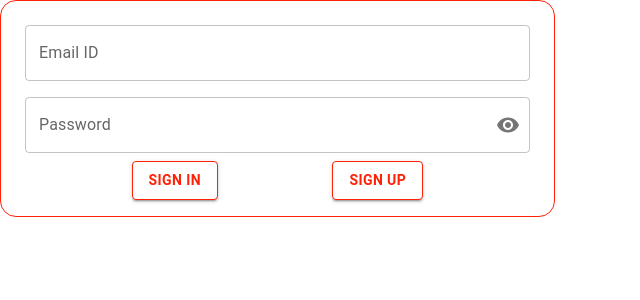
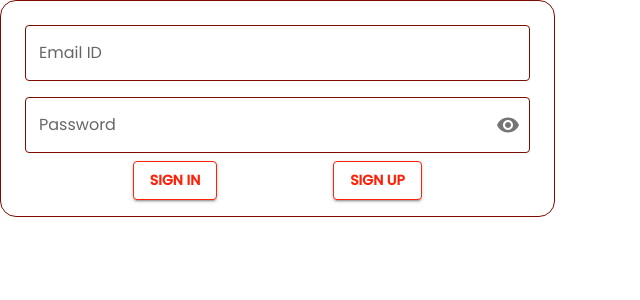
Before and after one commit to AatirNadim/JS-Crud-Project, a React (Create React App) app: page / in a window 1280 px wide. Shown: the top 300 px of the page, without its empty margins (0-640 px from the left). Built offline with nearby package versions, Linux system fonts and the light colour scheme.

Commit message:
done with auth

```diff
--- a/src/App.js
+++ b/src/App.js
@@ -12,15 +12,41 @@ import { loginState } from './StateAtoms/loginAtom';
 import { useRecoilState } from 'recoil';
 
 import LandingPage from './Pages/LandingPage';
+import { createTheme, ThemeProvider } from '@mui/material';
+
+
+const theme = createTheme({
+  typography: {
+    fontFamily: [
+      // '-apple-system',
+      // 'BlinkMacSystemFont',
+      // '"Segoe UI"',
+      // 'Roboto',
+      // '"Helvetica Neue"',
+      // 'Arial',
+      // 'sans-serif',
+      // '"Apple Color Emoji"',
+      // '"Segoe UI Emoji"',
+      // '"Segoe UI Symbol"',
+      'Poppins'
+    ].join(','),
+  },
+});
+
+
+
+
+
 function App() {
   const [login, setLogin] = useRecoilState(loginState);
   // console.log(login.email.length);
   return (
-
+    <ThemeProvider theme={theme}>
     <div>
       {login.loggedIn ? <LandingPage/> :<Login />}
     </div>
-    // </RecoilRoot>
+    {/* // </RecoilRoot> */}
+    </ThemeProvider>
   );
 }
 
--- a/src/Components/DeleteStudent.js
+++ b/src/Components/DeleteStudent.js
@@ -35,7 +35,7 @@ const DeleteStudent = () => {
               //   backgroundColor: 'red',
               // }
               color: '#ff2108',
-              fontWeight: 'bold',
+              // fontWeight: 'bold',
               textTransform: 'capitalize',
             //   fontSize : '1vw'
             }}
@@ -63,7 +63,7 @@ const DeleteStudent = () => {
               //   backgroundColor: 'red',
               // }
               color: '#ff2108',
-              fontWeight: 'bold',
+              // fontWeight: 'bold',
               textTransform: 'capitalize',
             }}
             // onClick={handleSignUp}
--- a/src/Components/Form.js
+++ b/src/Components/Form.js
@@ -21,6 +21,7 @@ const Item = styled(Paper)(({ theme }) => ({
   padding: theme.spacing(1),
   textAlign: 'center',
   color: theme.palette.text.secondary,
+  // zIndex: -1,
 }));
 
 
@@ -30,7 +31,7 @@ export const Form = () => {
   const [student, setStudent] = React.useState(studentObj)
   const [modal, setModal] = useRecoilState(modalAtom)
 
-  console.log(modal)
+  // console.log(modal)
 
   const handleClick = () => {
     console.log(student)
@@ -130,6 +131,7 @@ export const Form = () => {
           flexDirection: "column",
           gap: "16px",
           backgroundColor: "#fffcfb ",
+          // backgroundColor: "green",
         }}
       >
         <Box
@@ -140,7 +142,12 @@ export const Form = () => {
 
           }}
         >
-          <Typography>ADD STUDENT</Typography>
+          <Typography
+          sx = {{
+            // fontFamily: "Poppins",
+            fontWeight: "bold",
+          }}
+          >ADD STUDENT</Typography>
           <Box>
             {/* add currernt time in pretty format */}
             Time
@@ -154,7 +161,7 @@ export const Form = () => {
                 sx={{
                   //remove shadow
                   boxShadow: "none",
-
+                  // backgroundColor: "black",
 
                 }}
               >
--- a/src/Components/ManageStudent.js
+++ b/src/Components/ManageStudent.js
@@ -22,6 +22,8 @@ import { useRecoilState } from 'recoil';
 import { studentAtom } from '../StateAtoms/studentAtom';
 import { modalAtom } from '../StateAtoms/modalAtom';
 
+import { ViewForm } from './ViewForm';
+
 import Temp from './Modals/temp';
 import { SetMealOutlined } from '@mui/icons-material';
 
@@ -36,21 +38,28 @@ const style = {
   top: '50%',
   left: '50%',
   transform: 'translate(-50%, -50%)',
-  width: 400,
+  // width: {modalStr.selectedModal === 'delete__state' ? '50%' : '80%'},
+  // width : '80%',
   bgcolor: 'white',
+  // bgcolor : {...modalAtom.selectedModal === 'delete__state' ? 'white' : 'green'},
   border: '2px solid #000',
   boxShadow: 24,
+  borderRadius: '10px',
   p: 4,
 };
 export default function BasicTable() {
 
+  // console.log(...modalAtom)
+
   const [student, setStudent] = useRecoilState(studentAtom);
-  // const [modalStr, setModalStr] = useRecoilState(modalAtom);
+  const [modalStr, setModalStr] = useRecoilState(modalAtom);
   const [selectedModal, setSelectedModal] = React.useState('');
   const [del, setDel] = React.useState(false);
   const [edit, setEdit] = React.useState(false);
   const [view, setView] = React.useState(false);
   const [open, setOpen] = React.useState(false);
+
+  console.log(modalStr.selectedModal)
   const handleView = () => {
     console.log('View');
   };
@@ -245,7 +254,13 @@ export default function BasicTable() {
         aria-labelledby="modal-modal-title"
         aria-describedby="modal-modal-description"
       >
-        <Box sx={style}>
+        <Box sx={{
+          ...style,
+          // width : {modalStr.login},
+          width : '80%',
+        }
+        // width: {modalStr.selectedModal === 'delete__state' ? '50%' : '80%'},
+        }>
           {/* <Typography id="modal-modal-title" variant="h6" component="h2">
             Text in a modal
           </Typography> */}
@@ -254,7 +269,7 @@ export default function BasicTable() {
           </Typography> */}
           {selectedModal === 'EditModal' ?
             <>i am edit content</> : selectedModal === 'DeleteModal' ? <DeleteStudent/> : <>
-              i am view modal
+              <ViewForm/>
             </>
           }
           <Typography>{student.firstName}</Typography>
--- a/src/Components/ViewForm.js
+++ b/src/Components/ViewForm.js
@@ -34,7 +34,7 @@ export const ViewForm = () => {
 
   const [details, setDetails] = useRecoilState(studentAtom)
 
-  console.log(modal)
+  // console.log(modal)
 
   const handleClick = () => {
     console.log(student)
--- a/src/Pages/Login.js
+++ b/src/Pages/Login.js
@@ -1,7 +1,6 @@
 import React, { useEffect } from 'react'
 
-// import { auth } from '../firebaseConfig'
-
+import { auth } from '../firebaseConfig'
 import { createUserWithEmailAndPassword, signInWithEmailAndPassword } from 'firebase/auth';
 
 import IconButton from '@mui/material/IconButton';
@@ -22,8 +21,34 @@ import { Button, Typography } from '@mui/material';
 
 import { useRecoilState } from 'recoil';
 import { loginState } from '../StateAtoms/loginAtom';
+import styled from '@emotion/styled';
+
+const CssTextField = styled(TextField)({
+  '& label.Mui-focused': {
+    color: 'brown',
+  },
+  '& .MuiInput-underline:after': {
+    borderBottomColor: 'green',
+  },
+  '& .MuiOutlinedInput-root': {
+    '& fieldset': {
+      borderColor: 'brown',
+    },
+    '&:hover fieldset': {
+      borderColor: 'brown',
+    },
+    '&.Mui-focused fieldset': {
+      borderColor: 'brown',
+    },
+  },
+});
+
+
+
+
 
 export const Login = () => {
+  console.log('login page',auth)
   const [email, setEmail] = React.useState('')
   const [password, setPassword] = React.useState('')
   const [showPassword, setShowPassword] = React.useState(false);
@@ -31,39 +56,39 @@ export const Login = () => {
   const [login, setLogin] = useRecoilState(loginState);
   const handleSignUp = (e) => {
     e.preventDefault();
-    // createUserWithEmailAndPassword(auth, email, password)
-    //   .then((userCredential) => {
-    //     // Signed in
-    //     const user = userCredential.user;
-    //     console.log(userCredential);
-    //     // ...
-    //   })
-    //   .catch((error) => {
-    //     const errorCode = error.code;
-    //     const errorMessage = error.message;
-    //     console.log(error);
-    //     // ..
-    //   });
-    // console.log(email, password)
+    createUserWithEmailAndPassword(auth, email, password)
+      .then((userCredential) => {
+        // Signed in
+        const user = userCredential.user;
+        console.log(userCredential);
+        // ...
+      })
+      .catch((error) => {
+        const errorCode = error.code;
+        const errorMessage = error.message;
+        console.log(error);
+        // ..
+      });
+    console.log(email, password)
     setLogin({ email: email, password: password, loggedIn: true })
     // console.log(login);
 
   }
   const handleSignIn = (e) => {
     e.preventDefault();
-    // signInWithEmailAndPassword(auth, email, password)
-    //   .then((userCredential) => {
-    //     // Signed in
-    //     const user = userCredential.user;
-    //     console.log(userCredential);
-    //     // ...
-    //   })
-    //   .catch((error) => {
-    //     const errorCode = error.code;
-    //     const errorMessage = error.message;
-    //     console.log(error)
-    //   });
-    // console.log('sign in')
+    signInWithEmailAndPassword(auth, email, password)
+      .then((userCredential) => {
+        // Signed in
+        const user = userCredential.user;
+        console.log(userCredential);
+        // ...
+      })
+      .catch((error) => {
+        const errorCode = error.code;
+        const errorMessage = error.message;
+        console.log(error)
+      });
+    console.log('sign in')
   }
 
   const handleClickShowPassword = () => setShowPassword((show) => !show);
@@ -86,7 +111,7 @@ export const Login = () => {
           flexDirection: 'column',
           width: 'fit-content',
           // backgroundColor: 'yellow',
-          border: '1px solid #ff2108',
+          border: '1px solid #7a0d00',
           padding: '1rem',
           borderRadius: '1rem',
           backgroundColor: 'fffcfb',
@@ -99,12 +124,31 @@ export const Login = () => {
         {/* <div> */}
         <TextField
           // required
+          // color="#ff2108"
           id="email_inp"
           label="Email ID"
           sx={{
-            '& label.Mui-focused ': {
-              borderColor: '#ff2108',
-              color: '#ff2108',
+            // '& label.Mui-focused ': {
+            //   borderColor: 'green',
+            //   color: '#ff2108',
+            //   // backgroundColor: '#ff2108',
+            // },
+            '& label.Mui-focused': {
+              color: '#7a0d00',
+            },
+            '& .MuiInput-underline:after': {
+              borderBottomColor: '#7a0d00',
+            },
+            '& .MuiOutlinedInput-root': {
+              '& fieldset': {
+                borderColor: '#7a0d00',
+              },
+              '&:hover fieldset': {
+                borderColor: '#7a0d00',
+              },
+              '&.Mui-focused fieldset': {
+                borderColor: '#7a0d00',
+              },
             },
             fontSize: '2rem',
 
@@ -125,6 +169,23 @@ export const Login = () => {
           '& label.Mui-focused ': {
             borderColor: '#ff2108',
             color: '#ff2108',
+          },
+          '& label.Mui-focused': {
+            color: '#7a0d00',
+          },
+          '& .MuiInput-underline:after': {
+            borderBottomColor: '#7a0d00',
+          },
+          '& .MuiOutlinedInput-root': {
+            '& fieldset': {
+              borderColor: '#7a0d00',
+            },
+            '&:hover fieldset': {
+              borderColor: '#7a0d00',
+            },
+            '&.Mui-focused fieldset': {
+              borderColor: '#7a0d00',
+            },
           },
         }} variant="outlined">
           <InputLabel htmlFor="outlined-adornment-password">Password</InputLabel>
--- a/src/firebaseConfig.js
+++ b/src/firebaseConfig.js
@@ -1,7 +1,6 @@
 // Import the functions you need from the SDKs you need
-// import { initializeApp } from "firebase/app";
-// import { getAnalytics, isSupported } from 'firebase/analytics';
-// import { getAuth } from 'firebase/auth';
+import { initializeApp } from "firebase/app";
+import { getAuth } from "firebase/auth";
 
 // TODO: Add SDKs for Firebase products that you want to use
 // https://firebase.google.com/docs/web/setup#available-libraries
@@ -19,7 +18,5 @@ const firebaseConfig = {
 };
 
 // Initialize Firebase
-// const app = initializeApp(firebaseConfig);
-// const analytics = getAnalytics(app);
-
-// export const auth = getAuth(app);
+const app = initializeApp(firebaseConfig);
+export const auth = getAuth(app);
```
Also changed, not shown: src/Components/main.js (+30 -7 lines).
